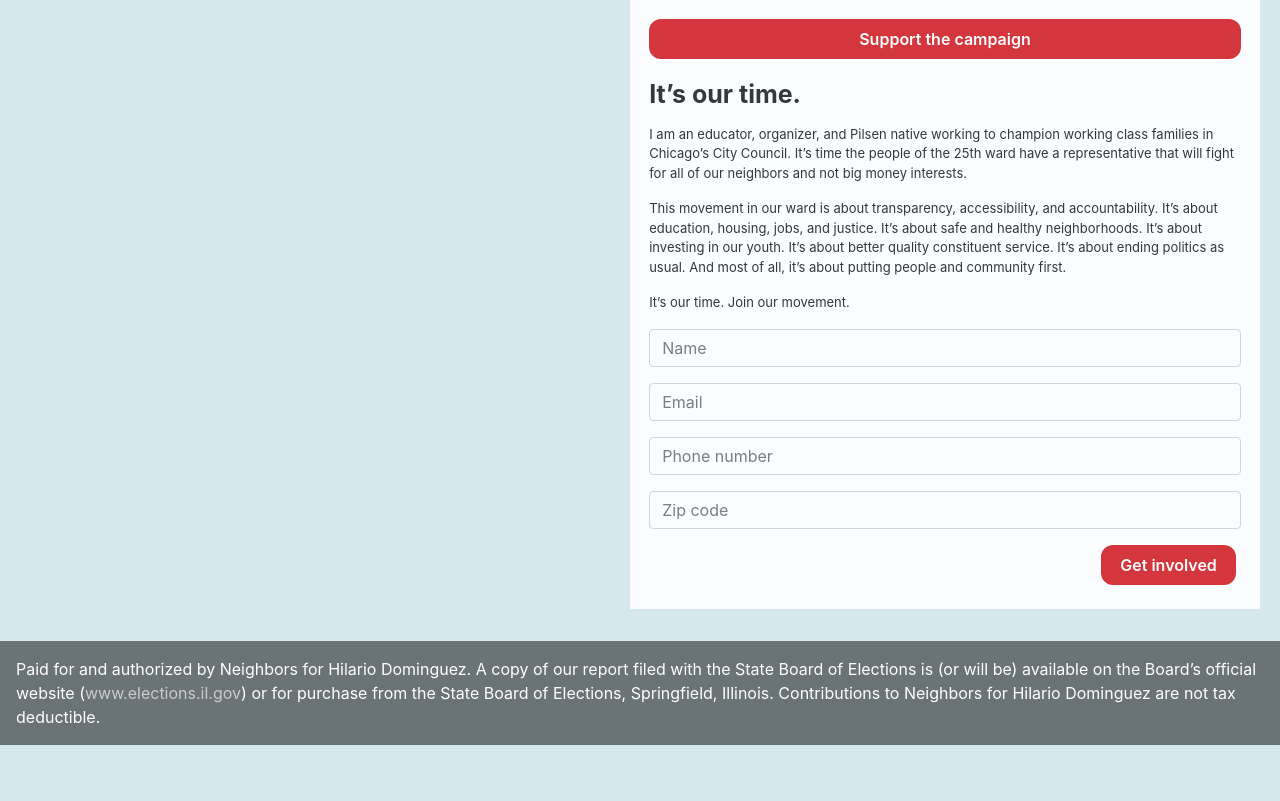
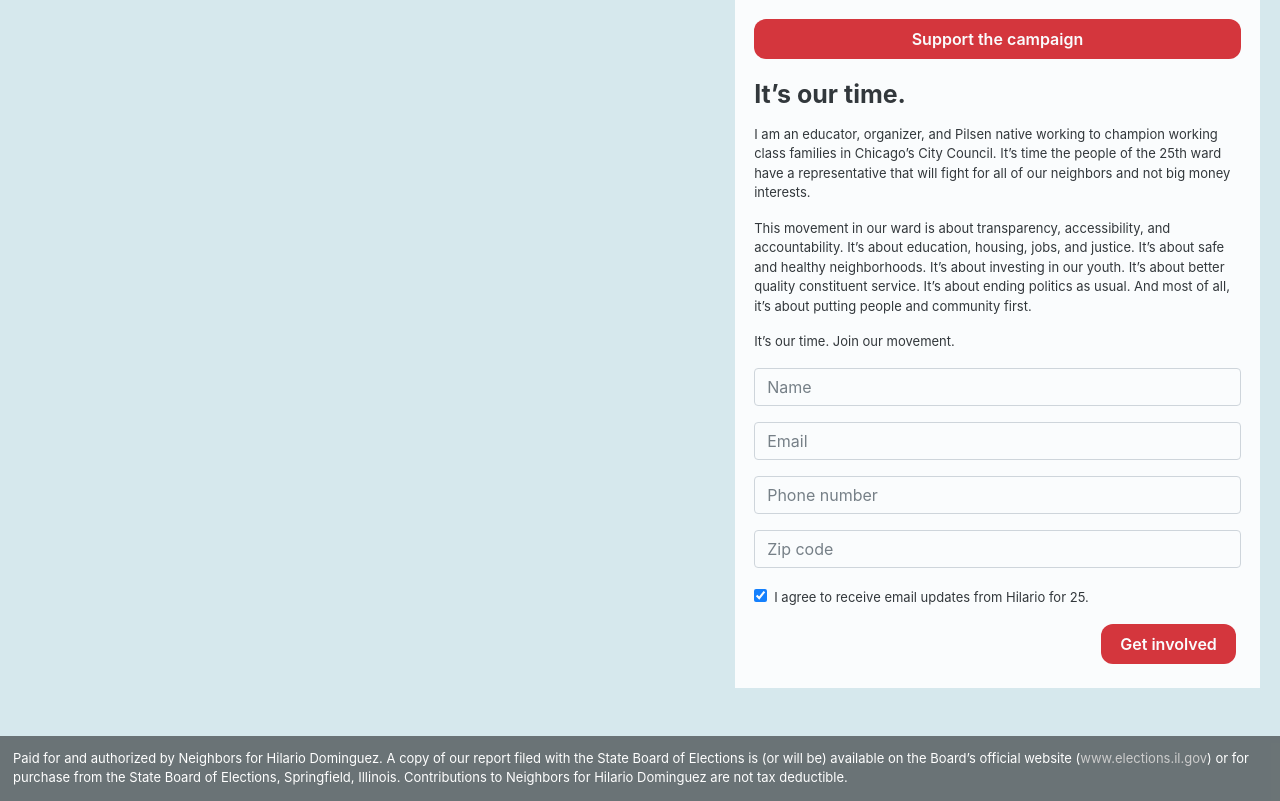
Before and after one commit to kalilsn/hilario25, a Jekyll site: the page built from index.md, in a window 1280 px wide. Shown: the part 274-1075 px from the top of the page. Built offline with Jekyll 4.4.1, drawn with Linux system fonts in a browser that asks for light colours; before the commit the page ends 1019 px from its top, so only the background shows below that.

Commit message:
Checkbox and a couple css tweaks

```diff
--- a/_includes/form.html
+++ b/_includes/form.html
@@ -14,6 +14,12 @@
     <div class="form-group">
       <input type="text" name="zip" id="volunteer-zip" class="form-control half" pattern="[0-9]{5}" placeholder="Zip code">
     </div>
+    <div class="form-check">
+      <input class="form-check-input" type="checkbox" required checked value="" id="signupCheck">
+      <label class="form-check-label" for="signupCheck">
+        I agree to receive email updates from Hilario for 25.
+      </label>
+    </div>
     <button type="submit" href="#" class="submit button">Get involved</button>
   </form>
 </div>
--- a/_layouts/landing.html
+++ b/_layouts/landing.html
@@ -16,7 +16,7 @@
   </div>
 
   <div class="row justify-content-end">
-    <div class="col-md-6 landing-info">
+    <div class="col-md-5 landing-info">
       <a href="https://secure.actblue.com/donate/hilariofor25" class="contribute button">Support the campaign</a>
       <h2 id="tagline">{{ site.tagline }}</h2>
       <p class="platform">{{ content }}</p>
--- a/assets/css/styles.css
+++ b/assets/css/styles.css
@@ -89,7 +89,7 @@ form-group {
 }
 
 footer.row {
-  margin-top: 2em;
+  margin-top: 3em;
   margin-right: 0;
   margin-left: 0;
 }
@@ -98,6 +98,7 @@ footer.row {
   background: rgba(0, 0, 0, 0.5);
   color: white;
   padding: 1em;
+  font-size: 13px;
 }
 
 .disclosure a {
@@ -110,6 +111,16 @@ footer.row {
 
 .stretch-vertical {
   height: 100%;
+}
+
+.form-check {
+    position: relative;
+    display: block;
+    padding: 0rem 1.25rem 1rem 1.25rem;
+}
+
+.form-check-label {
+  font-size: 13px;
 }
 
 @media (max-width: 575px) {
```
